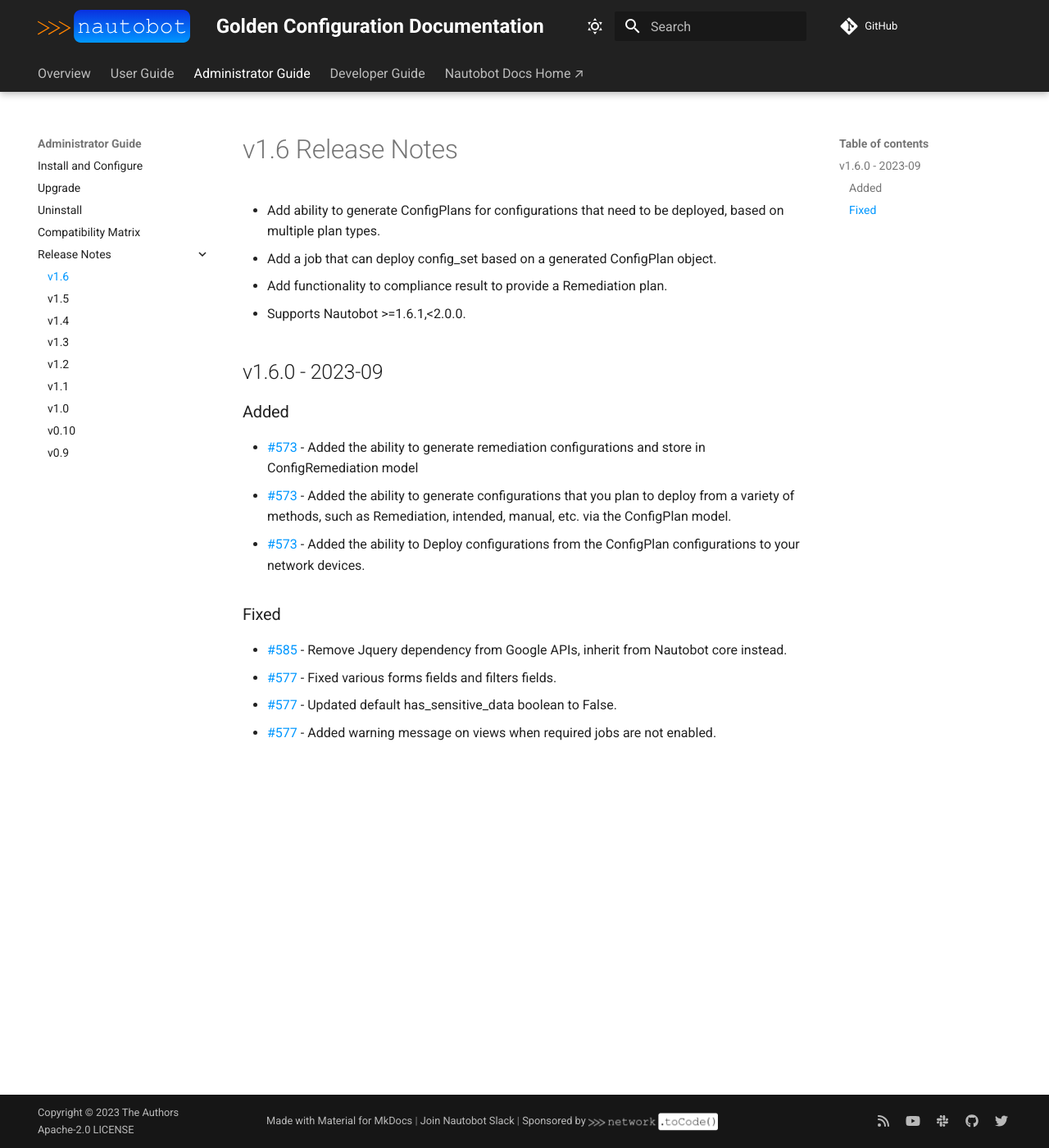
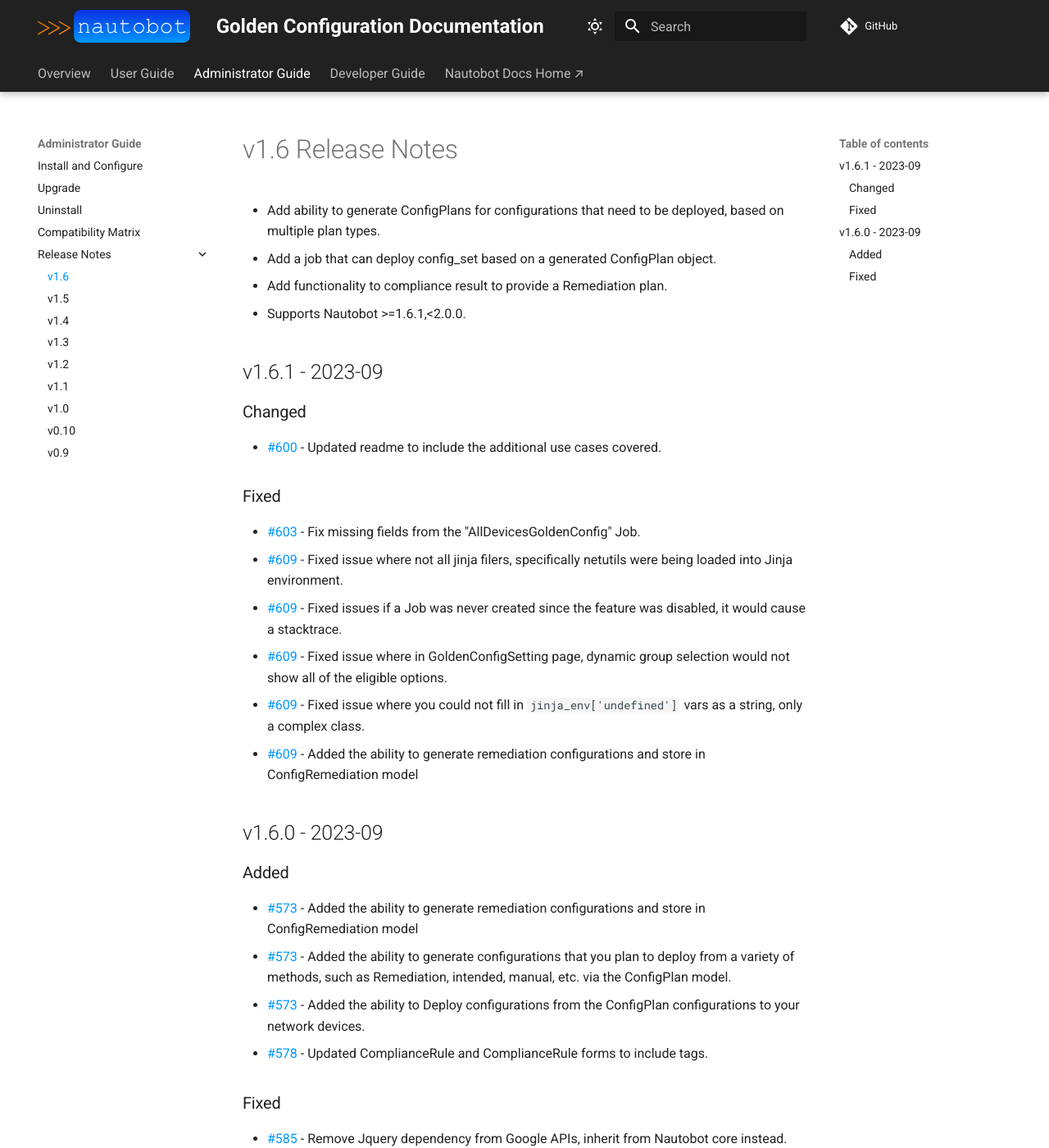
Before and after one commit to nautobot/nautobot-app-golden-config, an MkDocs documentation site: the page built from docs/admin/release_notes/version_1.6.md, in a window 1280 px wide and 1400 px high. Shown: the whole window at 82% size. Built offline with MkDocs 1.6.1 and Material for MkDocs 9.7.7, drawn with Linux system fonts in a browser that asks for light colours; comment, search, counter and statistics services are not loaded.

Commit message:
Fix issue with jinja_env undefined variable as string

```diff
--- a/docs/admin/release_notes/version_1.6.md
+++ b/docs/admin/release_notes/version_1.6.md
@@ -4,6 +4,21 @@
 - Add a job that can deploy config_set based on a generated ConfigPlan object.
 - Add functionality to compliance result to provide a Remediation plan.
 - Supports Nautobot >=1.6.1,<2.0.0.
+
+## v1.6.1 - 2023-09
+
+### Changed
+
+- [#600](https://github.com/nautobot/nautobot-plugin-golden-config/pull/600) - Updated readme to include the additional use cases covered.
+
+### Fixed
+
+- [#603](https://github.com/nautobot/nautobot-plugin-golden-config/pull/603) - Fix missing fields from the "AllDevicesGoldenConfig" Job.
+- [#609](https://github.com/nautobot/nautobot-plugin-golden-config/pull/609) - Fixed issue where not all jinja filers, specifically netutils were being loaded into Jinja environment.
+- [#609](https://github.com/nautobot/nautobot-plugin-golden-config/pull/609) - Fixed issues if a Job was never created since the feature was disabled, it would cause a stacktrace.
+- [#609](https://github.com/nautobot/nautobot-plugin-golden-config/pull/609) - Fixed issue where in GoldenConfigSetting page, dynamic group selection would not show all of the eligible options.
+- [#609](https://github.com/nautobot/nautobot-plugin-golden-config/pull/609) - Fixed issue where you could not fill in `jinja_env['undefined']` vars as a string, only a complex class.
+- [#609](https://github.com/nautobot/nautobot-plugin-golden-config/pull/609) - Added the ability to generate remediation configurations and store in ConfigRemediation model
 
 ## v1.6.0 - 2023-09
 
@@ -12,6 +27,7 @@
 - [#573](https://github.com/nautobot/nautobot-plugin-golden-config/pull/573) - Added the ability to generate remediation configurations and store in ConfigRemediation model
 - [#573](https://github.com/nautobot/nautobot-plugin-golden-config/pull/573) - Added the ability to generate configurations that you plan to deploy from a variety of methods, such as Remediation, intended, manual, etc. via the ConfigPlan model.
 - [#573](https://github.com/nautobot/nautobot-plugin-golden-config/pull/573) - Added the ability to Deploy configurations from the ConfigPlan configurations to your network devices.
+- [#578](https://github.com/nautobot/nautobot-plugin-golden-config/pull/578) - Updated ComplianceRule and ComplianceRule forms to include tags.
 
 ### Fixed
 
--- a/nautobot_golden_config/__init__.py
+++ b/nautobot_golden_config/__init__.py
@@ -5,7 +5,6 @@
 
 __version__ = metadata.version(__name__)
 
-from jinja2 import StrictUndefined
 from django.db.models.signals import post_migrate
 from nautobot.core.signals import nautobot_database_ready
 from nautobot.extras.plugins import PluginConfig
@@ -38,7 +37,7 @@
         "per_feature_height": 4,
         "get_custom_compliance": None,
         "jinja_env": {
-            "undefined": StrictUndefined,
+            "undefined": "jinja2.StrictUndefined",
             "trim_blocks": True,
             "lstrip_blocks": False,
         },
```
Also changed, not shown: docs/admin/admin_install.md (+2 -2 lines), 3 other files.
